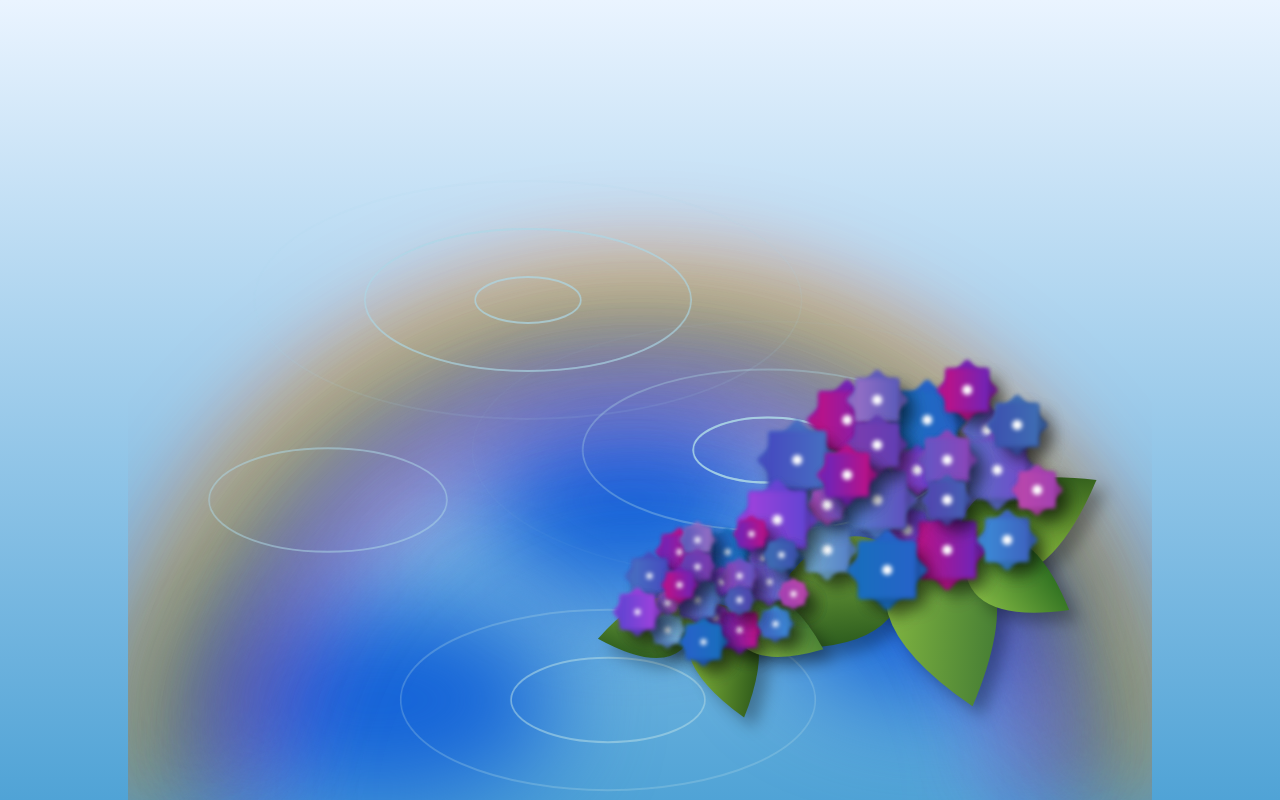
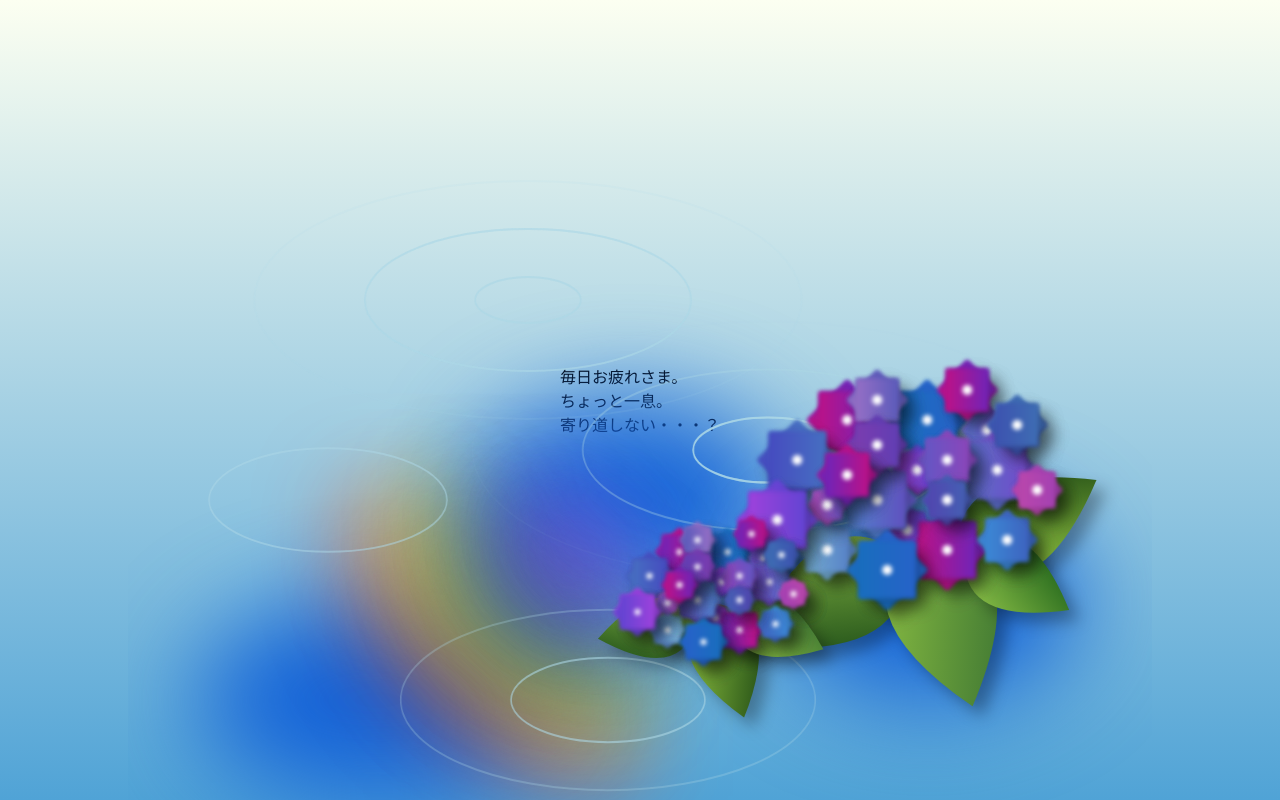
Before and after one commit to naisaika/hiza-project, a Next.js app: page / in a window 1280 px wide. Built offline with nearby package versions, Linux system fonts and the light colour scheme; a web font is replaced by a local one.

Commit message:
making entrance text animation

```diff
--- a/src/app/components/entrance/Entrance.module.scss
+++ b/src/app/components/entrance/Entrance.module.scss
@@ -3,5 +3,11 @@
     width: 100%;
     height: 100vh;
     overflow: hidden;
-    background: linear-gradient(to bottom, #eaf4ff, #50a3d6);
+    background: linear-gradient(to bottom, #fcfff1, #50a3d6);
+    .entranceText {
+      position: absolute;
+      top: 50%;
+      left: 50%;
+      transform:translate(-50%, -50%);
+    }
   }
--- a/src/app/components/entrance/Entrance.tsx
+++ b/src/app/components/entrance/Entrance.tsx
@@ -1,17 +1,46 @@
-// "use client";
-import styles from "./Entrance.module.scss"
-
-import React from "react";
+"use client";
+import styles from "./Entrance.module.scss";
+import React, { useEffect, useState, useRef } from "react";
 import { Ajisai } from "./ajisai/Ajisai";
 import { Ripple } from "./ripple/Ripple";
 import { Pool } from "./pool/Pool";
 
 export const Entrance = () => {
+  const [displayText, setDisplayText] = useState("");
+  const text = `毎 日お疲れさま。\nちょっと一息。\n寄り道しない・・・？`; // 改行を含むテキスト
+  const indexRef = useRef(0); // index を useRef で管理
+
+  useEffect(() => {
+    const speed = 100; // 文字が入力される速度 (ms)
+
+    const type = () => {
+      if (indexRef.current < text.length - 1) {
+        setDisplayText((prev) => prev + text[indexRef.current]);
+        indexRef.current++; // useRef なので確実に更新される
+        setTimeout(type, speed); // 再帰的に setTimeout を呼び出す
+      }
+    };
+
+    type(); // 初回呼び出し
+
+    return () => {
+      indexRef.current = text.length; // クリーンアップ
+    };
+  }, []);
+
   return (
     <div className={styles.entranceContainer}>
+      <div className={styles.entranceText}>
+        {displayText.split("\n").map((line, index) => (
+          <React.Fragment key={index}>
+            {line}
+            <br />
+          </React.Fragment>
+        ))}
+      </div>
       <Ajisai />
       <Ripple />
-      <Pool/>
+      <Pool />
     </div>
   );
 };
--- a/src/app/components/entrance/pool/Pool.tsx
+++ b/src/app/components/entrance/pool/Pool.tsx
@@ -74,26 +74,27 @@ export const Pool = () => {
                 ctx.fill();
             });
 
-             // 虹の中心点（下部中央）
-            const centerX = canvas.width / (2 * dpr);
-            const centerY = canvas.height / dpr;
+    // 虹の中心を左上に移動
+    const centerX = 500;
+    const centerY = 500;
 
-            // 最大半径とバンドの太さの設定
-            const maxRadius = Math.min(canvas.width / dpr / 2, centerY * 0.9);
-            const bandThickness = 20;
+        // 虹の太さを細くする
+        const bandThickness = 30; // 細めに調整
+        const colors = ["red", "orange", "yellow", "green", "blue", "indigo", "violet"];
 
-            // 虹の色（外側から内側へ）
-            const colors = ["red", "orange", "yellow", "green", "blue", "indigo", "violet"];
+        // maxRadius を全色表示できるように設定
+        const maxRadius = colors.length * bandThickness * 1.2; // 少し余裕を持たせる
 
-            // 各色ごとに弧を描画
-            colors.forEach((color, index) => {
+        // 各色ごとに弧を描画（左上から弧を描く）
+        colors.forEach((color, index) => {
             ctx.beginPath();
             const radius = maxRadius - index * bandThickness;
-            ctx.arc(centerX, centerY, radius, Math.PI, 2 * Math.PI);
+            ctx.arc(centerX, centerY, radius, Math.PI / 2, Math.PI); // 左上から弧を描く
             ctx.lineWidth = bandThickness;
             ctx.strokeStyle = color;
             ctx.stroke();
-            });
+        });
+
         }, []);
 
   return (
```
